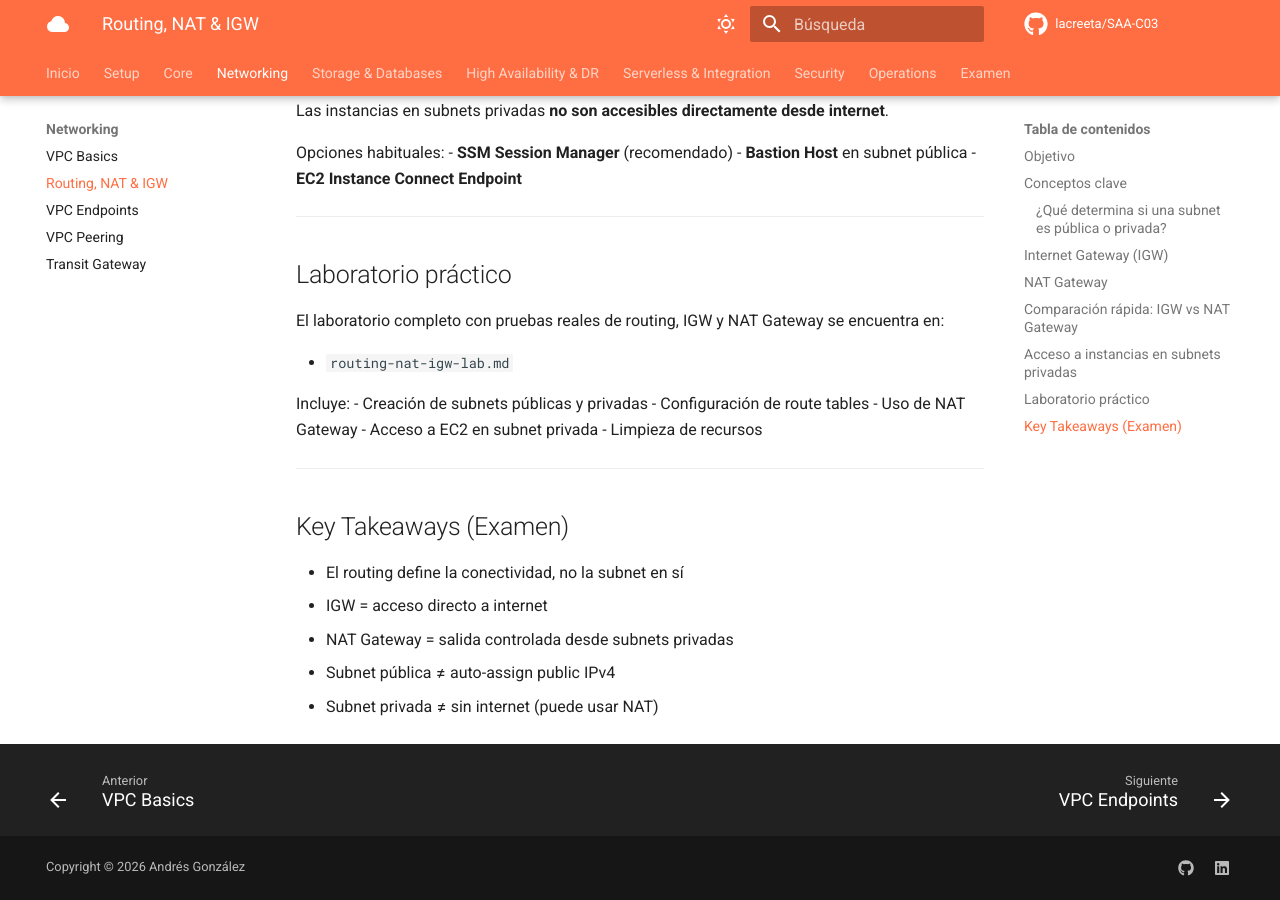
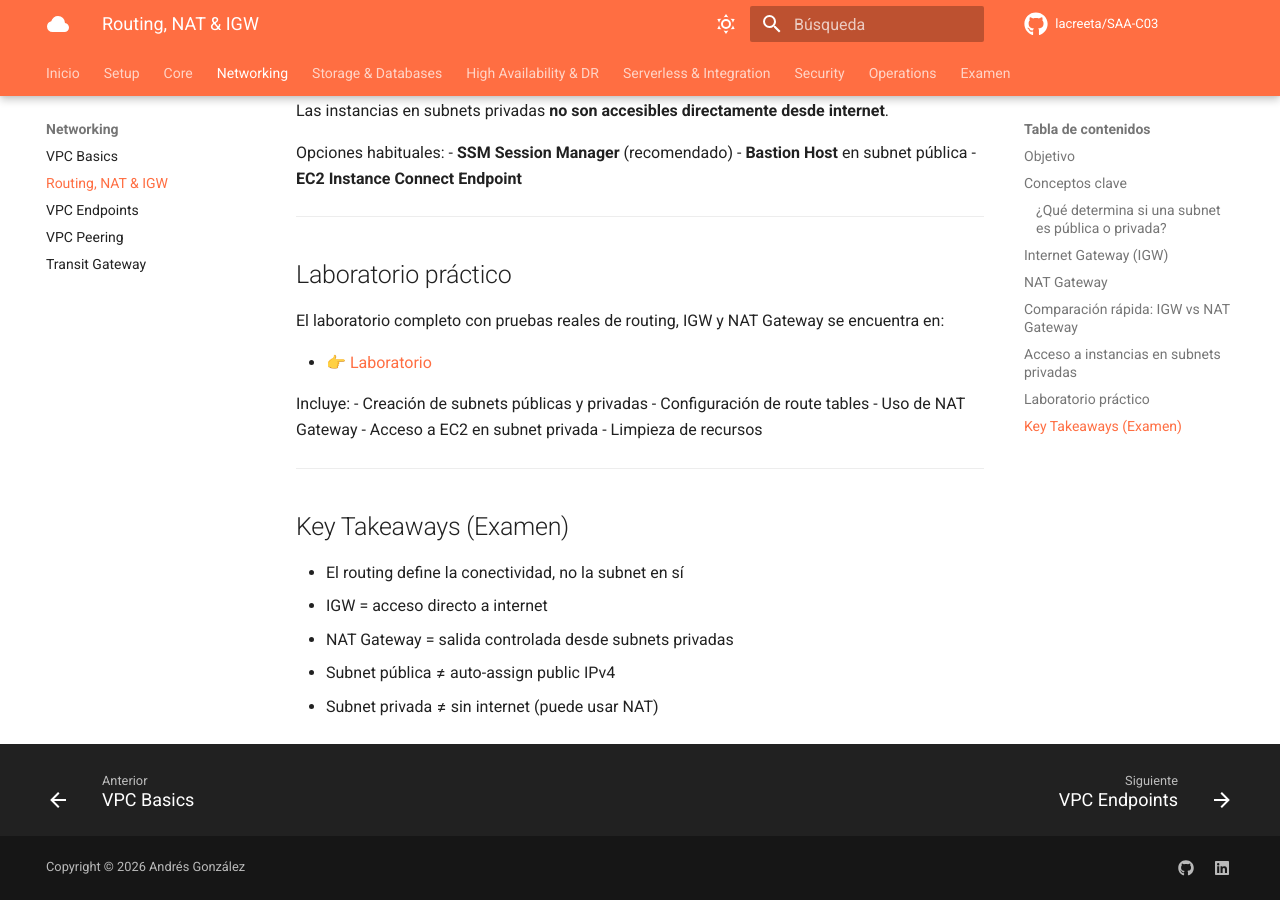
Before and after one commit to lacreeta/SAA-C03, an MkDocs documentation site: the page built from docs/02-networking/routing-nat-igw.md, in a window 1280 px wide and 900 px high, scrolled down 1822 px. Built offline with MkDocs 1.6.1 and Material for MkDocs 9.7.7, drawn with Linux system fonts in a browser that asks for light colours; comment, search, counter and statistics services are not loaded.

Commit message:
added lab to routing-nat-igw.md

```diff
--- a/docs/02-networking/routing-nat-igw.md
+++ b/docs/02-networking/routing-nat-igw.md
@@ -89,7 +89,7 @@ Opciones habituales:
 
 El laboratorio completo con pruebas reales de routing, IGW y NAT Gateway se encuentra en:
 
-- `routing-nat-igw-lab.md`
+- 👉 [Laboratorio](routing-lab.md)
 
 Incluye:
 - Creación de subnets públicas y privadas
```
